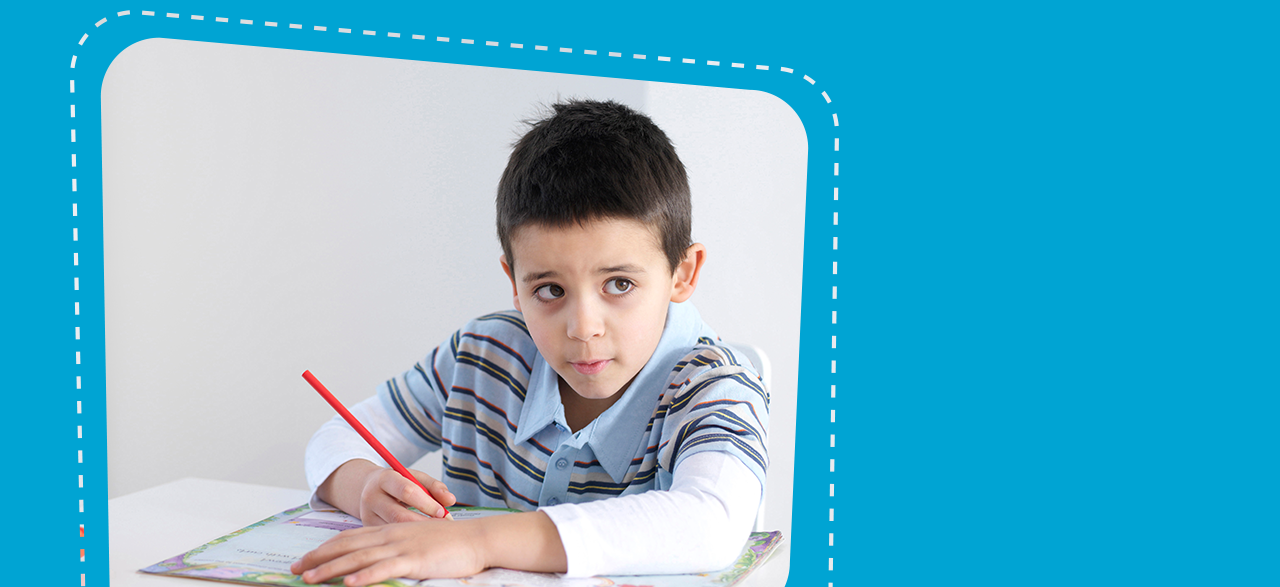
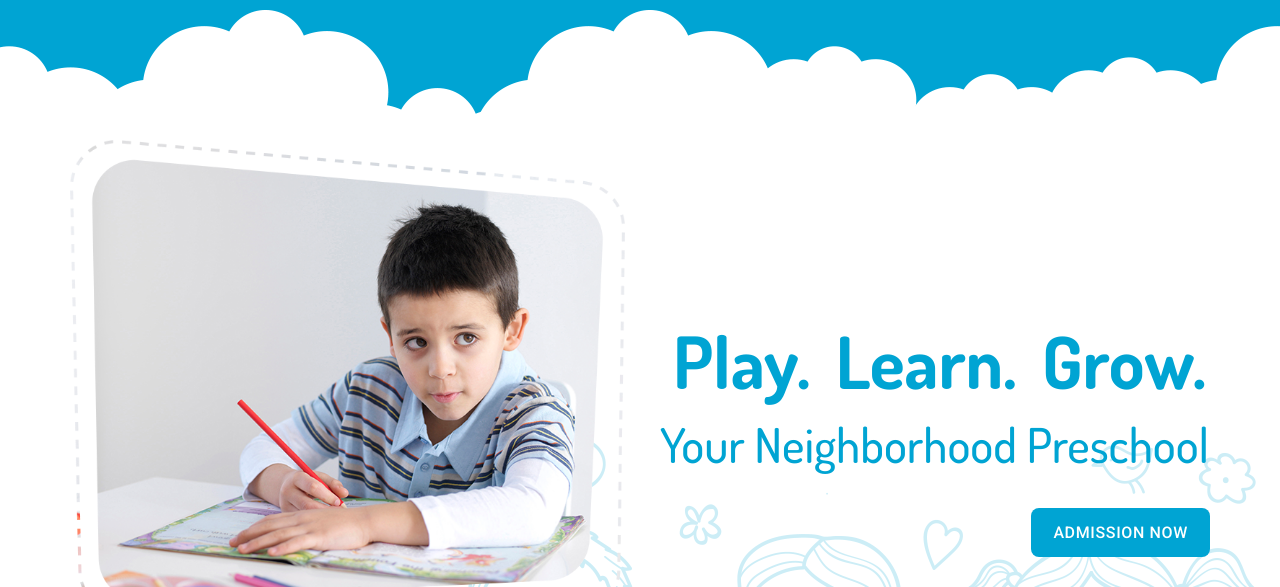
Before and after one commit to mulyarmaxim/Kids-Master, a website: page src/index.html in a window 1280 px wide. Shown: the part 198-785 px from the top of the page. Drawn offline with nearby package versions, Linux system fonts and the light colour scheme; files that its build step writes are made by us from their sources.

Commit message:
Создал стили блока page-slider.scss

```diff
--- a/src/index.html
+++ b/src/index.html
@@ -62,7 +62,7 @@
         </div>
         <div class="page-slider__column">
           <h2 class="page-slider__title">
-            Play. Learn. Grow
+            Play. Learn. Grow.
           </h2>
           <p class="page-slider__description">
             Your Neighborhood Preschool
@@ -71,7 +71,6 @@
             Admission now
           </a>
         </div>
-
       </section>
       <ul class="page-slider__pagination  pagination">
         <li class="pagination__item">
--- /dev/null
+++ b/src/sass/blocks/page-slider.scss
@@ -0,0 +1,63 @@
+.page-slider {
+  padding-top: 130px;
+  padding-bottom: 252px;
+
+  text-align: right;
+  color: $page-blue;
+
+  background: url('../img/bg-sky.png') no-repeat top center,
+              url('../img/bg-decorative-1.png') no-repeat right bottom,
+              linear-gradient($page-blue 0, $page-blue 140px, #ffffff 140px);
+
+
+  &__inner {
+    position: relative;
+  }
+
+
+  &__item {
+    display: flex;
+    justify-content: space-between;
+    align-items: flex-start;
+  }
+
+
+  &__image-container {
+    width: 555px;
+  }
+
+
+  &__column {
+    width: 555px;
+  }
+
+
+  &__title {
+    padding-left: 18px;
+    margin-top: 175px;
+    margin-bottom: 8px;
+
+
+    font: 700 72px Dosis, Arial, sans-serif;
+    text-align: left;
+    text-transform: capitalize;
+    word-spacing: .15em;
+  }
+
+
+  &__description {
+    padding-left: 5px;
+    margin-top: 0;
+    margin-bottom: 34px;
+
+    font: 500 48px/60px Dosis, Arial, sans-serif;
+    text-align: left;
+  }
+
+
+  &__pagination {
+    position: absolute;
+    left: 423px;
+    top: 450px;
+  }
+}
--- a/src/sass/style.scss
+++ b/src/sass/style.scss
@@ -9,3 +9,6 @@
 @import 'blocks/contact';
 @import 'blocks/user-navigation';
 @import 'blocks/main-navigation';
+@import 'blocks/page-slider';
+@import 'blocks/button';
+@import 'blocks/pagination';
```
